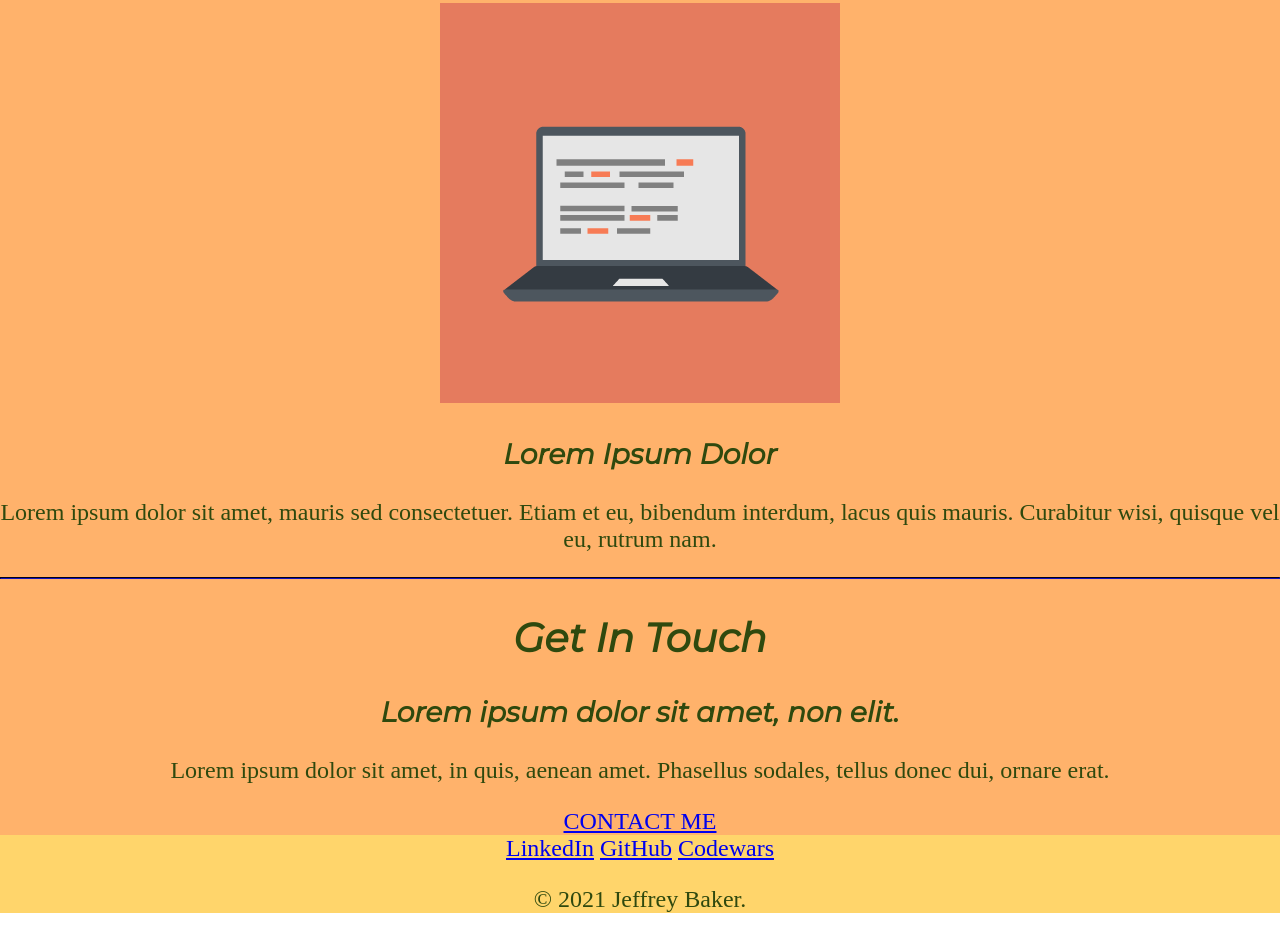
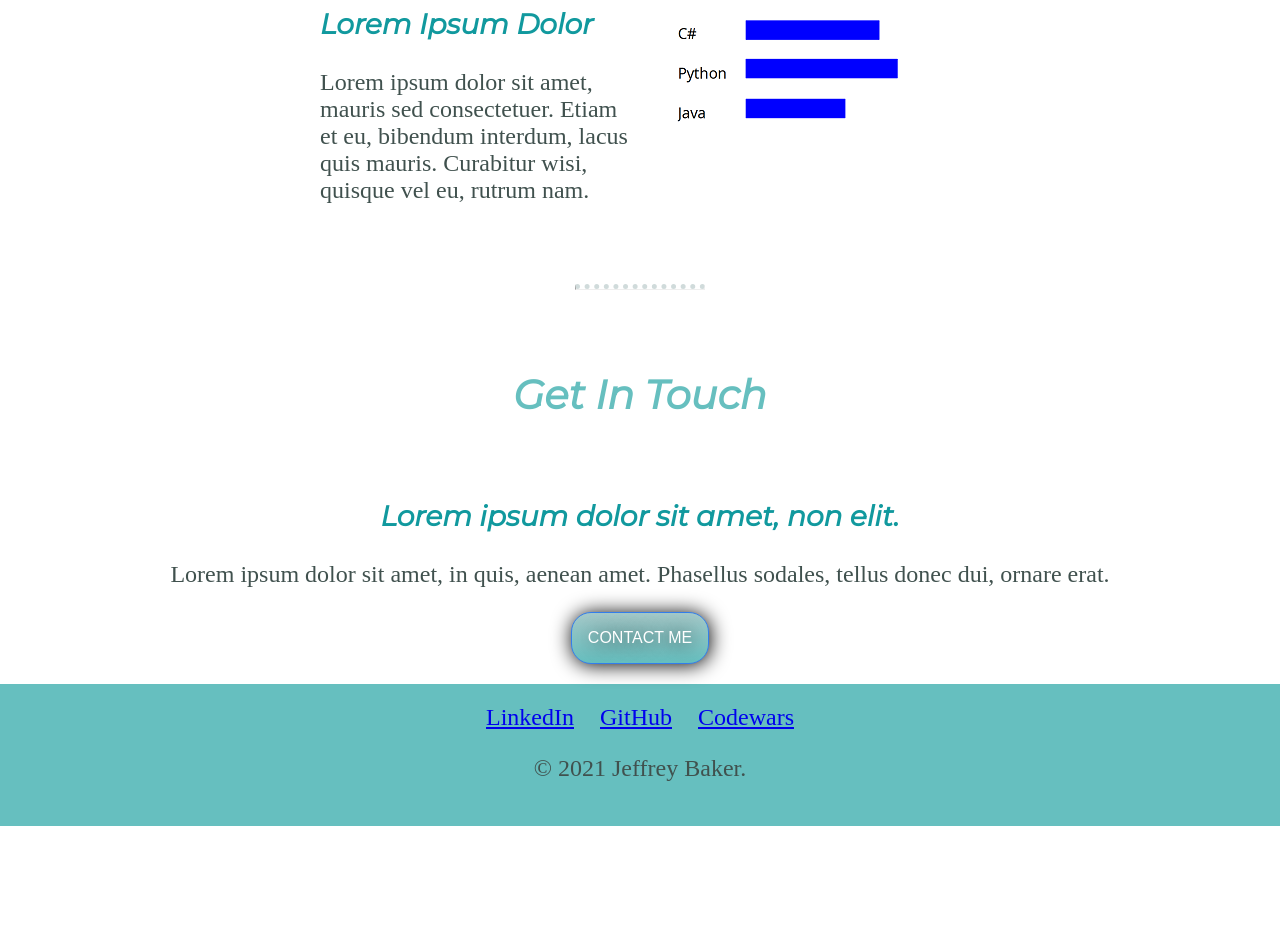
Before and after one commit to Zaxxus87/CSS-MySite, a plain HTML site: page index.html in a window 1280 px wide. Shown: the part 1752-2689 px from the top of the page. After the commit the page ends 2578 px from the top, so only its background shows below. Drawn offline with Linux system fonts and the light colour scheme; a web font is replaced by a local one.

Commit message:
Finished CSS

```diff
--- a/CSS/styles.css
+++ b/CSS/styles.css
@@ -1,9 +1,9 @@
 /*
     color palates:
-    #ff7b54
-    #ffb26b
-    #ffd56b
-    #2f490e
+    #78c4d4
+    #8f4f4f
+    #b7657b
+    #f2b4b4
 */
 
 body {
@@ -11,7 +11,7 @@ body {
     font-size: 1.5em;
     margin: 0;
     text-align: center;
-    color: #2f490e;
+    color: #40514e;
 }
 
 
@@ -19,34 +19,40 @@ h1 {
     font-family: 'Courgette', cursive;
     font-size: 5.625rem;
     margin: 50px auto 0 auto;
+    color: #66bfbf;
 }
 
 h2 {
     font-family: 'Montserrat', sans-serif;
     font-size: 2.5rem;
+    color: #66bfbf;
+    margin-bottom: 80px;
 }
 
 h3 {
     font-family: 'Montserrat', sans-serif;
+    color: #11999E;
 }
 
 hr {
-    color: rgb(11, 11, 105);
-    border-color: rgb(11, 11, 105);
+    border-top: 5px dotted #d0dbdb;
+    width: 10%;
+    margin: 80px auto;
 }
 
 .container-top {
-    background-color: #ff7b54;
+    background-color: #EAf6f6;
     position:relative;
     padding-top: 100px;
 }
 .container-mid {
-
-   background-color:  #ffb26b;
+    padding-top: 50px;
 }
 
 .container-bottom {
-    background-color: #ffd56b;
+    background-color: #66bfbf;
+    padding: 20px 0;
+    margin-top: 20px;
 }
 
 .cloud-bottom {
@@ -64,3 +70,69 @@ hr {
 .profile-pic {
     border-radius: 100%;
 }
+
+.rocket-img {
+    height: 6.25rem;
+    padding: 6.5em
+}
+
+.footer-link {
+    padding-left: 10px;
+    padding-right: 10px;
+}
+
+.skill-row {
+    margin: auto;
+    width: 50%;
+    text-align: left;
+}
+
+.skill-ranksA {
+    float: left;
+    padding: 0 30px 30px;
+}
+
+.skill-ranksB {
+    float: right;
+    padding: 0 0 30px 30px;
+}
+
+.btn {
+    background: #A5C9C9;
+    background-image: -webkit-linear-gradient(top, #A5C9C9, #66BFBF);
+    background-image: -moz-linear-gradient(top, #A5C9C9, #66BFBF);
+    background-image: -ms-linear-gradient(top, #A5C9C9, #66BFBF);
+    background-image: -o-linear-gradient(top, #A5C9C9, #66BFBF);
+    background-image: -webkit-gradient(to bottom, #A5C9C9, #66BFBF);
+    -webkit-border-radius: 20px;
+    -moz-border-radius: 20px;
+    border-radius: 20px;
+    color: #FFFFFF;
+    font-family: Arial;
+    font-size: 16px;
+    font-weight: 100;
+    padding: 16px;
+    -webkit-box-shadow: 1px 1px 20px 0 #000000;
+    -moz-box-shadow: 1px 1px 20px 0 #000000;
+    box-shadow: 1px 1px 20px 0 #000000;
+    text-shadow: 1px 1px 20px #000000;
+    border: solid #337FED 1px;
+    text-decoration: none;
+    display: inline-block;
+    cursor: pointer;
+    text-align: center;
+ }
+
+ .btn:hover {
+    border: solid #337FED 1px;
+    background: #66BFBF;
+    background-image: -webkit-linear-gradient(top, #66BFBF, #A5C9C9);
+    background-image: -moz-linear-gradient(top, #66BFBF, #A5C9C9);
+    background-image: -ms-linear-gradient(top, #66BFBF, #A5C9C9);
+    background-image: -o-linear-gradient(top, #66BFBF, #A5C9C9);
+    background-image: -webkit-gradient(to bottom, #66BFBF, #A5C9C9);
+    -webkit-border-radius: 20px;
+    -moz-border-radius: 20px;
+    border-radius: 20px;
+    text-decoration: none;
+ }
--- a/index.html
+++ b/index.html
@@ -16,7 +16,7 @@
         <h1>Hi! I'm Jeffrey</h1>
         <h2>Full Stack Developer</h2>
         <img class="cloud-bottom" src="Images/cloud.png" alt="cloud-img">
-        <img src="Images/mountain.png" alt="mountain-img">
+        <img class="rocket-img" src="Images/rocket.png" alt="mountain-img">
     </div>
     <div class="container-mid">
         <div class="profile">
@@ -28,12 +28,12 @@
         <div class="skills">
           <h2>My Skills.</h2>
           <div class="skill-row">
-            <img class="" src="Images/computer.png" alt="image-Computer">
+            <img class="skill-ranksA" src="Images/Skills.png" alt="image-Computer">
             <h3>Lorem & Ipsum</h3>
             <p>Lorem ipsum dolor sit amet, quis in duis, iaculis id felis. Consectetuer vestibulum, nunc urna lectus, erat ligula. Hendrerit nam, lectus ante, ut lorem eros.</p>
           </div>
           <div class="skill-row">
-            <img class="" src="Images/computer.png" alt="image-Computer">
+            <img class="skill-ranksB" src="Images/Skills.png" alt="image-Computer">
             <h3>Lorem Ipsum Dolor</h3>
             <p>Lorem ipsum dolor sit amet, mauris sed consectetuer. Etiam et eu, bibendum interdum, lacus quis mauris. Curabitur wisi, quisque vel eu, rutrum nam.</p>
           </div>
```
Also changed, not shown: Images/Skills.png (added), Images/rocket.png (added).
